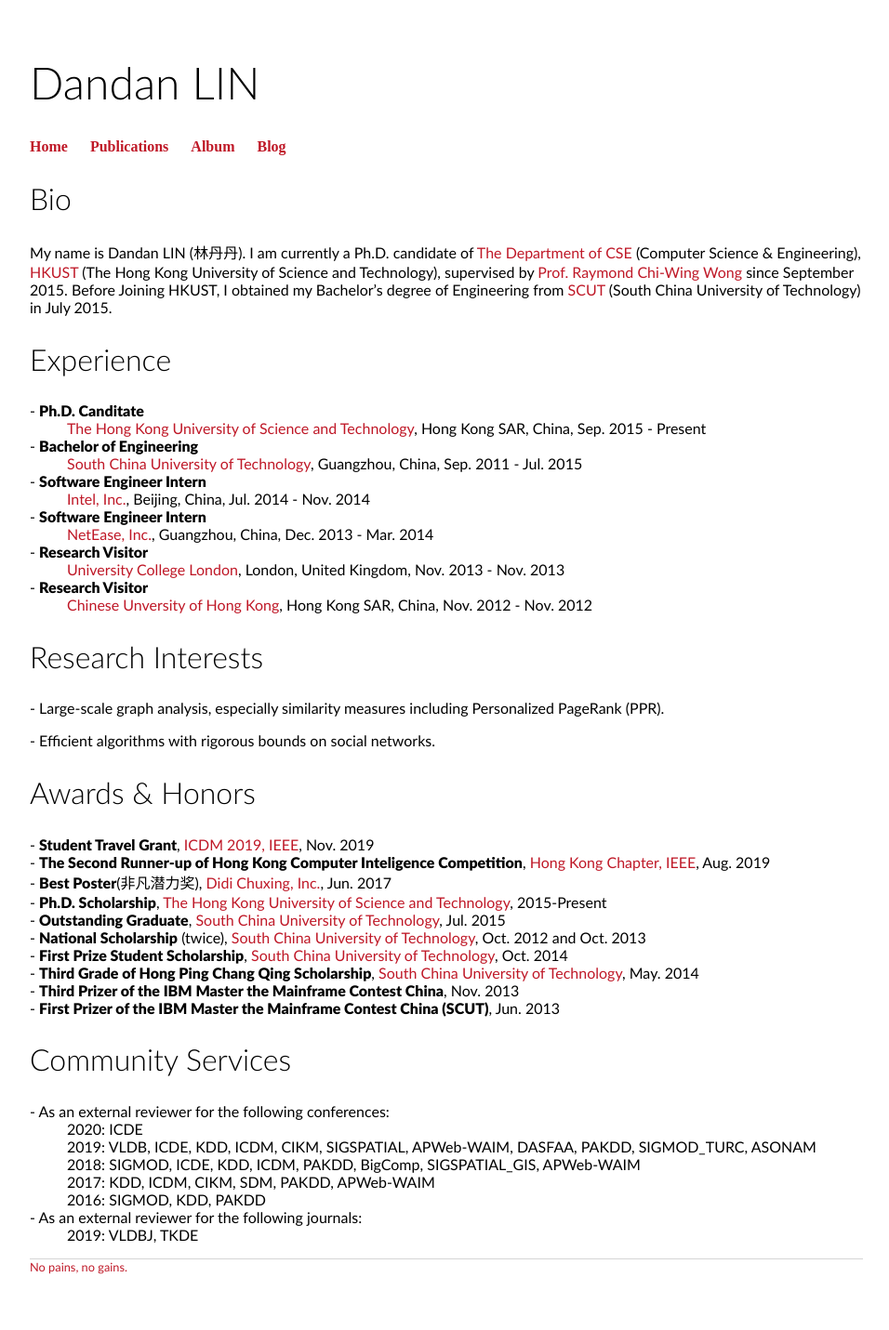
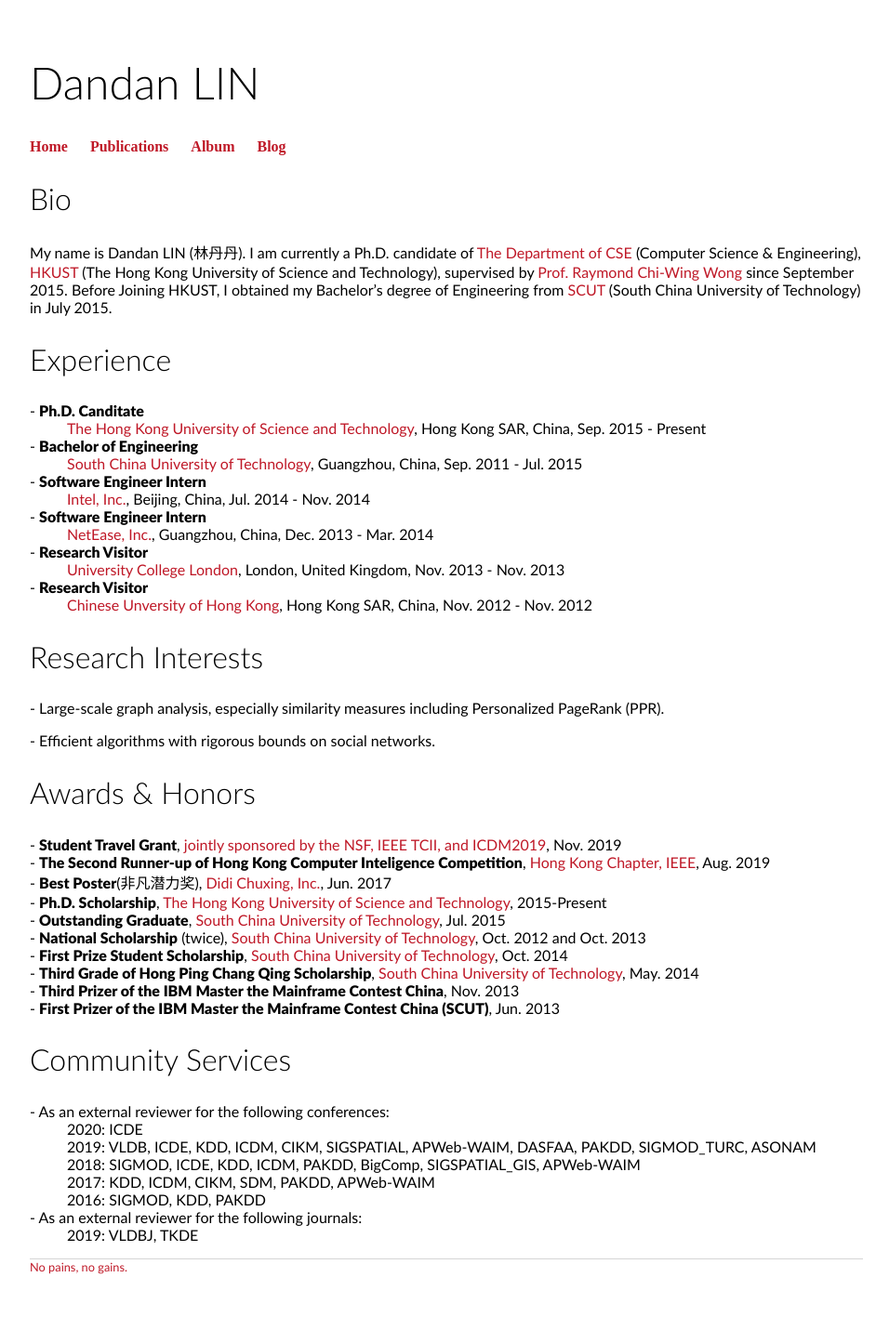
Before and after one commit to 2danlin/2danlin.github.io, a Jekyll site: the page built from index.html, in a window 1280 px wide. Shown: the whole page at 93% size, without its empty margins (160-1116 px from the left). Built offline with Jekyll 4.4.1, drawn with Linux system fonts in a browser that asks for light colours.

Commit message:
Update index.html

```diff
--- a/index.html
+++ b/index.html
@@ -40,7 +40,7 @@ title: Dandan's Homepage
 <div class="blurb">
 	<h2>Awards & Honors</h2>
 	<dl>
-		<dt>- <strong>Student Travel Grant</strong>, <a>ICDM 2019, IEEE</a>, Nov. 2019</dt>
+		<dt>- <strong>Student Travel Grant</strong>, <a>jointly sponsored by the NSF, IEEE TCII, and ICDM2019</a>, Nov. 2019</dt>
 		<dt>- <strong>The Second Runner-up of Hong Kong Computer Inteligence Competition</strong>, <a>Hong Kong Chapter, IEEE</a>, Aug. 2019</dt>
 		<dt>- <strong>Best Poster</strong>(非凡潜力奖), <a>Didi Chuxing, Inc.</a>, Jun. 2017</dt>
 		<dt>- <strong>Ph.D. Scholarship</strong>, <a>The Hong Kong University of Science and Technology</a>, 2015-Present</dt>
```
